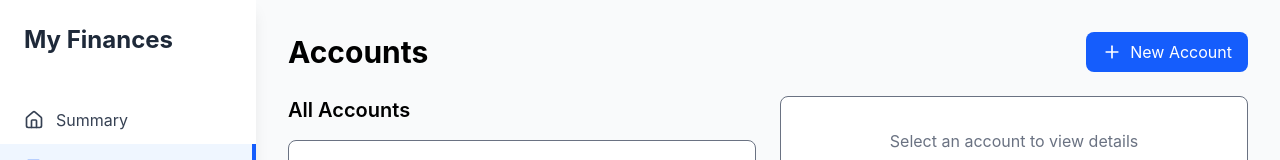
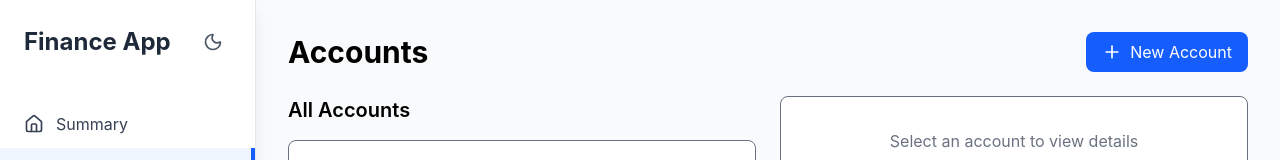
Before and after one commit to jdramirezl/finance-app, a React app: page /accounts in a window 1280 px wide. Shown: the top 160 px of the page. Built offline with nearby package versions, Linux system fonts and the light colour scheme; the HTML template or start-up script is replaced by a standard one.

Commit message:
ui: update layout & modal; add ThemeProvider

```diff
--- a/src/components/Layout.tsx
+++ b/src/components/Layout.tsx
@@ -6,8 +6,11 @@ import {
   Target,
   Calendar,
   TrendingUp,
-  Settings
+  Settings,
+  Moon,
+  Sun
 } from 'lucide-react';
+import { useThemeStore } from '../store/useThemeStore';
 
 interface LayoutProps {
   children: ReactNode;
@@ -15,6 +18,7 @@ interface LayoutProps {
 
 const Layout = ({ children }: LayoutProps) => {
   const location = useLocation();
+  const { theme, toggleTheme } = useThemeStore();
 
   const navItems = [
     { path: '/summary', label: 'Summary', icon: Home },
@@ -26,11 +30,18 @@ const Layout = ({ children }: LayoutProps) => {
   ];
 
   return (
-    <div className="min-h-screen bg-gray-50">
+    <div className="min-h-screen bg-gray-50 dark:bg-gray-900 transition-colors">
       {/* Navigation Sidebar */}
-      <nav className="fixed left-0 top-0 h-full w-64 bg-white shadow-lg">
-        <div className="p-6">
-          <h1 className="text-2xl font-bold text-gray-800">My Finances</h1>
+      <nav className="fixed left-0 top-0 h-full w-64 bg-white dark:bg-gray-800 shadow-lg border-r border-gray-200 dark:border-gray-700">
+        <div className="p-6 flex items-center justify-between">
+          <h1 className="text-2xl font-bold text-gray-800 dark:text-gray-100">Finance App</h1>
+          <button
+            onClick={toggleTheme}
+            className="p-2 rounded-lg hover:bg-gray-100 dark:hover:bg-gray-700 text-gray-600 dark:text-gray-300 transition-colors"
+            title={theme === 'dark' ? 'Switch to light mode' : 'Switch to dark mode'}
+          >
+            {theme === 'dark' ? <Sun className="w-5 h-5" /> : <Moon className="w-5 h-5" />}
+          </button>
         </div>
         <ul className="mt-4">
           {navItems.map((item) => {
@@ -42,8 +53,8 @@ const Layout = ({ children }: LayoutProps) => {
                   to={item.path}
                   className={`flex items-center gap-3 px-6 py-3 transition-colors ${
                     isActive
-                      ? 'bg-blue-50 text-blue-600 border-r-4 border-blue-600'
-                      : 'text-gray-700 hover:bg-gray-50'
+                      ? 'bg-blue-50 dark:bg-blue-900/30 text-blue-600 dark:text-blue-400 border-r-4 border-blue-600 dark:border-blue-400'
+                      : 'text-gray-700 dark:text-gray-300 hover:bg-gray-50 dark:hover:bg-gray-700'
                   }`}
                 >
                   <Icon className="w-5 h-5" />
--- a/src/components/Modal.tsx
+++ b/src/components/Modal.tsx
@@ -15,18 +15,18 @@ const Modal = ({ isOpen, onClose, title, children }: ModalProps) => {
     <div className="fixed inset-0 z-50 flex items-center justify-center">
       {/* Blurred backdrop */}
       <div
-        className="absolute inset-0 bg-white/20 backdrop-blur-md"
+        className="absolute inset-0 bg-white/20 dark:bg-black/20 backdrop-blur-md"
         onClick={onClose}
       />
 
       {/* Modal content */}
-      <div className="relative bg-white rounded-lg shadow-2xl w-full max-w-md mx-4 max-h-[90vh] overflow-y-auto">
+      <div className="relative bg-white dark:bg-gray-800 rounded-lg shadow-2xl w-full max-w-md mx-4 max-h-[90vh] overflow-y-auto">
         {title && (
-          <div className="flex items-center justify-between p-6 border-b">
-            <h2 className="text-2xl font-bold">{title}</h2>
+          <div className="flex items-center justify-between p-6 border-b border-gray-200 dark:border-gray-700">
+            <h2 className="text-2xl font-bold text-gray-900 dark:text-gray-100">{title}</h2>
             <button
               onClick={onClose}
-              className="p-1 text-gray-400 hover:text-gray-600 transition-colors rounded hover:bg-gray-100"
+              className="p-1 text-gray-400 dark:text-gray-500 hover:text-gray-600 dark:hover:text-gray-300 transition-colors rounded hover:bg-gray-100 dark:hover:bg-gray-700"
             >
               <X className="w-5 h-5" />
             </button>
--- /dev/null
+++ b/src/components/ThemeProvider.tsx
@@ -0,0 +1,24 @@
+import { useEffect } from 'react';
+import { useThemeStore } from '../store/useThemeStore';
+import type { ReactNode } from 'react';
+
+interface ThemeProviderProps {
+  children: ReactNode;
+}
+
+const ThemeProvider = ({ children }: ThemeProviderProps) => {
+  const { theme } = useThemeStore();
+
+  useEffect(() => {
+    const root = document.documentElement;
+    if (theme === 'dark') {
+      root.classList.add('dark');
+    } else {
+      root.classList.remove('dark');
+    }
+  }, [theme]);
+
+  return <>{children}</>;
+};
+
+export default ThemeProvider;
```
